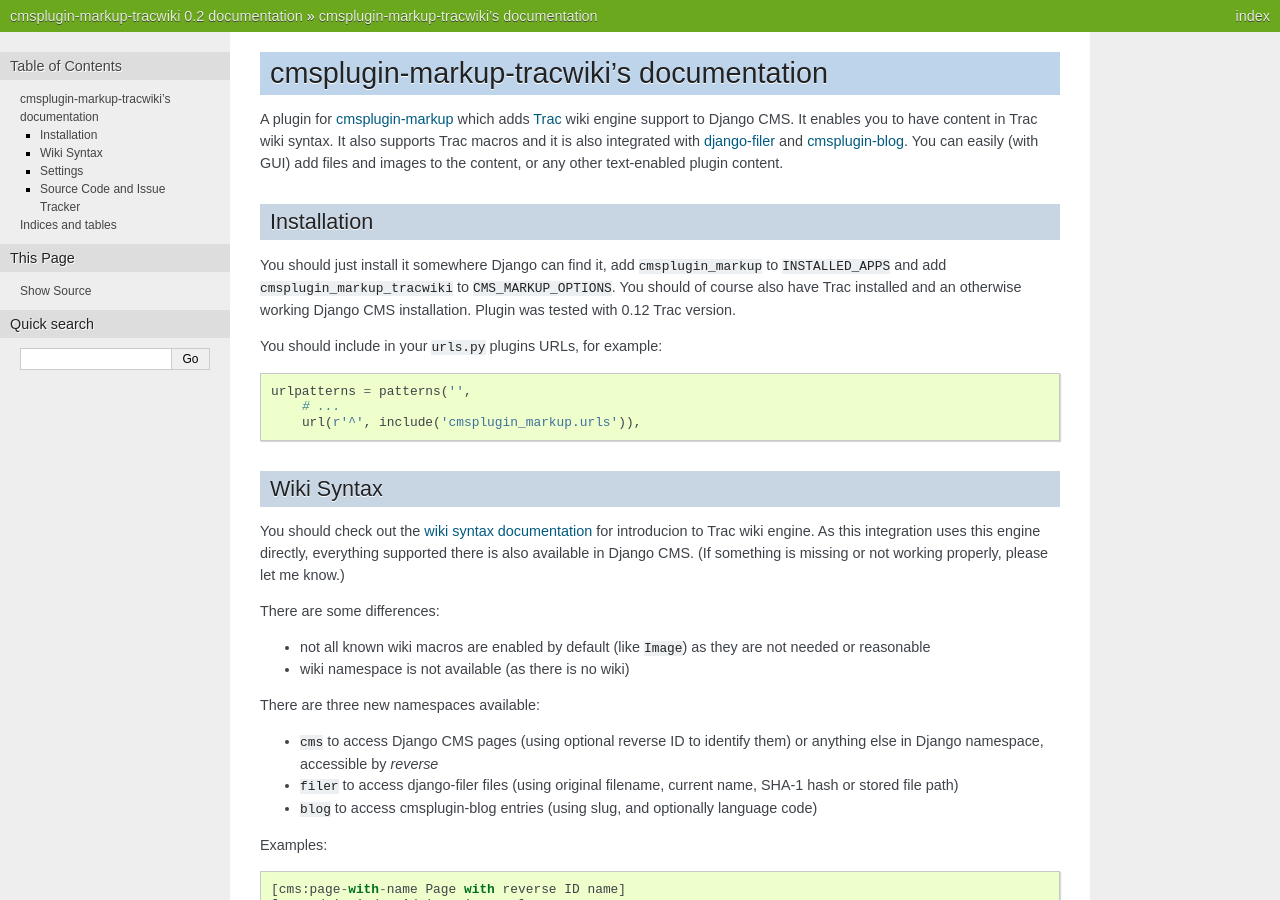
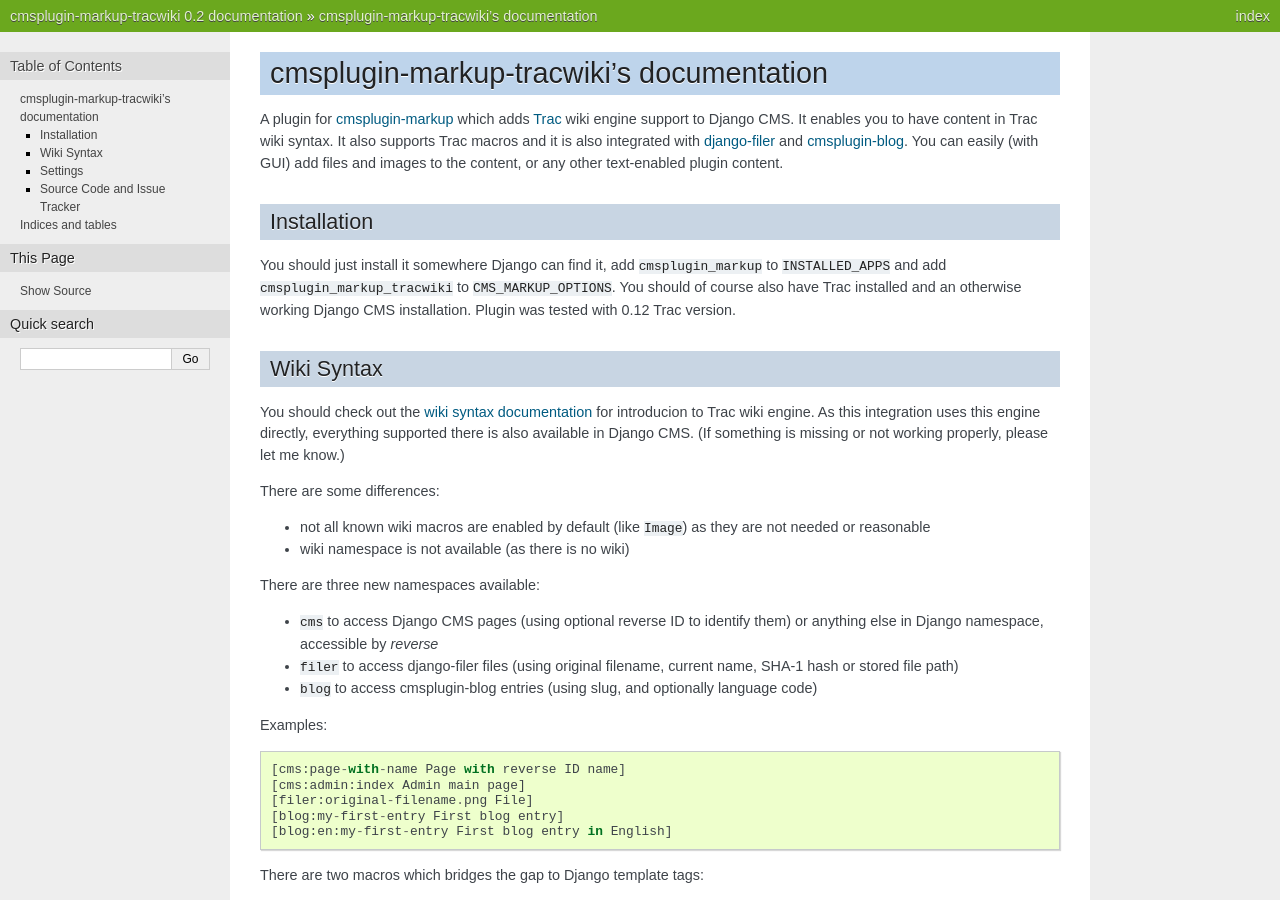
Before and after one commit to mitar/cmsplugin-markup-tracwiki, a Sphinx documentation site: the page built from docs/index.rst, in a window 1280 px wide and 900 px high. Built offline with Sphinx 7.4.7, drawn with Linux system fonts in a browser that asks for light colours.

Commit message:
Wrong place for this documentation.

```diff
--- a/docs/index.rst
+++ b/docs/index.rst
@@ -20,12 +20,6 @@
 ``cmsplugin_markup_tracwiki`` to ``CMS_MARKUP_OPTIONS``. You should of course
 also have Trac installed and an otherwise working Django CMS installation.
 Plugin was tested with 0.12 Trac version.
-
-You should include in your ``urls.py`` plugins URLs, for example::
-
-    urlpatterns = patterns('',
-        # ...
-        url(r'^', include('cmsplugin_markup.urls')),
 
 Wiki Syntax
 -----------
```
